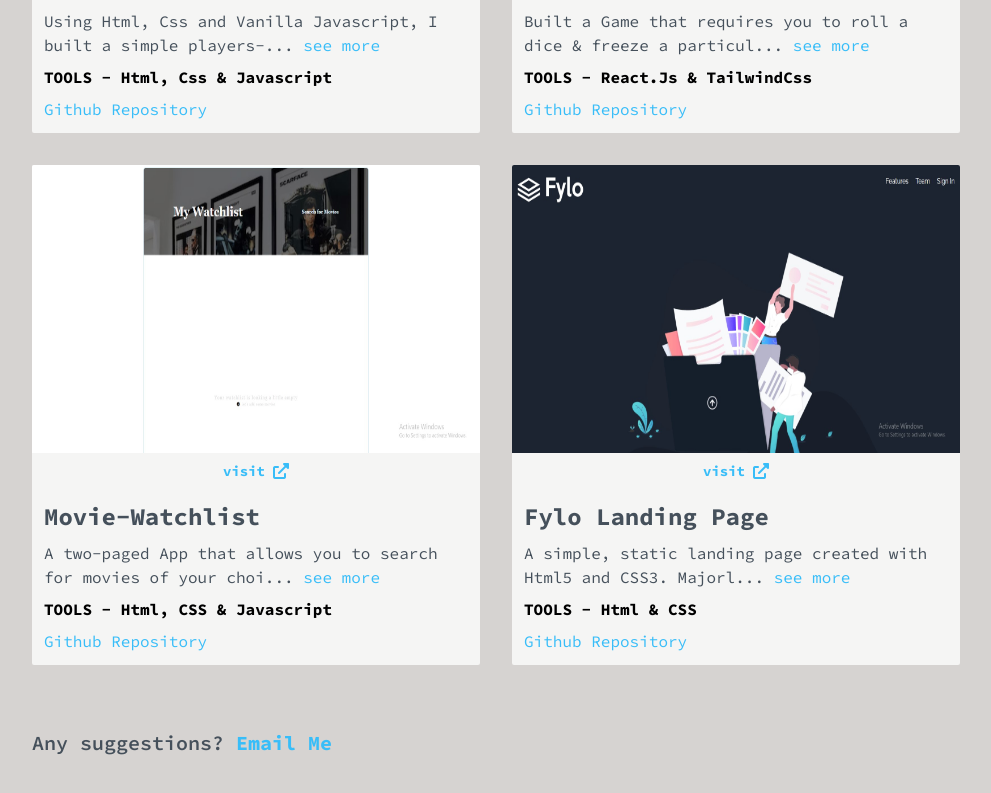
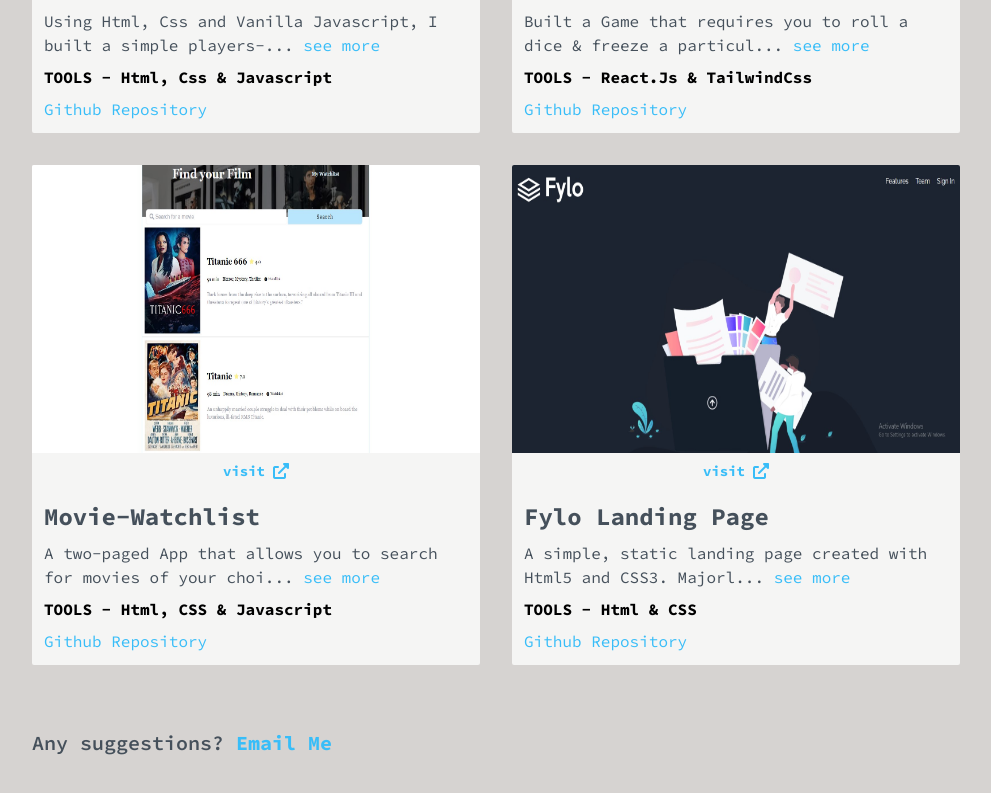
Before and after one commit to Adelani10/portfolio, a React (Vite) app: page / in a window 1280 px wide. Shown: the part 3414-4207 px from the top of the page, without its empty margins (144-1135 px from the left). Built offline with nearby package versions, Linux system fonts and the light colour scheme.

Commit message:
movie image changed

```diff
--- a/src/data.jsx
+++ b/src/data.jsx
@@ -76,7 +76,7 @@ const projectsData = [
     {
         id: 5,
         name: 'movie-watchlist',
-        image: '/movie.jpg',
+        image: '/movies.jpg',
         category: 'javascript',
         tools: 'Html, CSS & Javascript',
         githubRepo: 'https://github.com/Adelani10/movies',
```
Also changed, not shown: public/movie.jpg (deleted), public/movies.jpg (added).
